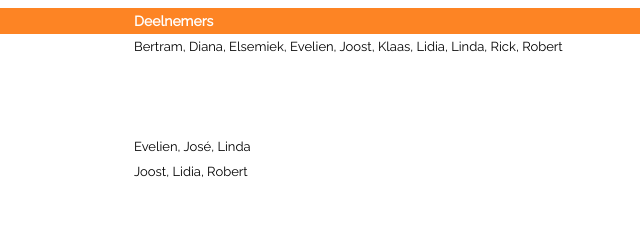
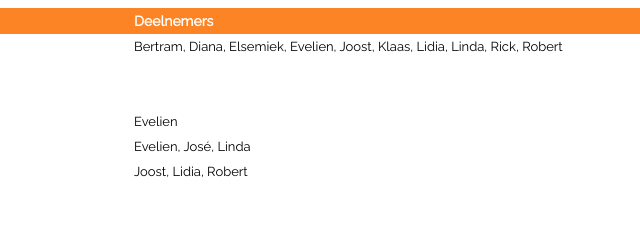
Before and after one commit to joostvenema/kblg, a plain HTML site: page index.html in a window 1280 px wide. Shown: the top 231 px of the page, 425-1065 px from the left. Drawn offline with Linux system fonts and the light colour scheme.

Commit message:
update agenda

```diff
--- a/index.html
+++ b/index.html
@@ -22,7 +22,7 @@
 <tr><td>14-10-2017</td><td>10:30</td><td><a href=https://www.strava.com/clubs/234627/group_events/217753>AH Elzinga Reest Run</a></td><td>Bertram, Diana, Elsemiek, Evelien, Joost, Klaas, Lidia, Linda, Rick, Robert</td></tr>
 <tr><td>16-10-2017</td><td>19:30</td><td><a href=https://www.strava.com/clubs/234627/group_events/224430>Training maandagavond</a></td><td></td></tr>
 <tr><td>18-10-2017</td><td>19:30</td><td><a href=https://www.strava.com/clubs/234627/group_events/224432>Training woensdagavond</a></td><td></td></tr>
-<tr><td>29-10-2017</td><td>12:30</td><td><a href=https://www.strava.com/clubs/234627/group_events/224446>Diepe hel Holterbergloop</a></td><td></td></tr>
+<tr><td>29-10-2017</td><td>12:30</td><td><a href=https://www.strava.com/clubs/234627/group_events/224446>Diepe hel Holterbergloop</a></td><td>Evelien</td></tr>
 <tr><td>03-11-2017</td><td>19:30</td><td><a href=https://www.strava.com/clubs/234627/group_events/224424>Zwolse Ladiesrun</a></td><td>Evelien, José, Linda</td></tr>
 <tr><td>18-11-2017</td><td>10:30</td><td><a href=https://www.strava.com/clubs/234627/group_events/223278>RUNFORESTRUN Holtingerveld</a></td><td>Joost, Lidia, Robert</td></tr>
 <tr><td>18-11-2017</td><td>12:00</td><td><a href=https://www.strava.com/clubs/234627/group_events/224906>Zandenbos Trail </a></td><td></td></tr>
```
